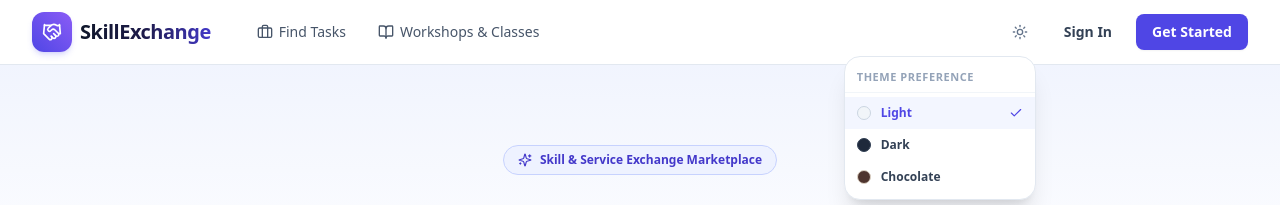
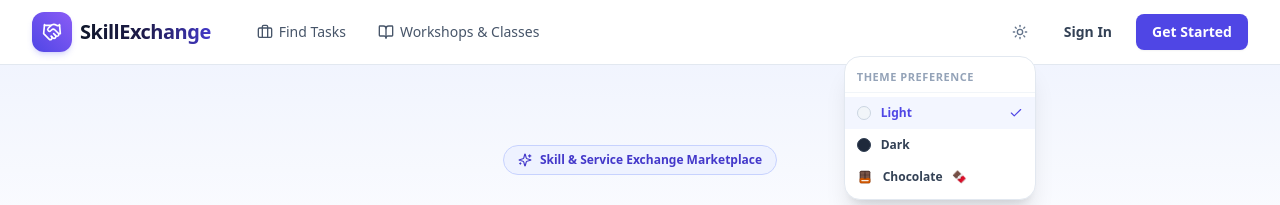
Before and after one commit to TejasGhadge802/skill-exchange-platform-AG, a React (Vite) app in the folder client/: page / in a window 1280 px wide. Both pictures are taken after a click on the button "Change Theme". Shown: the top 205 px of the page. Built offline with nearby package versions, Linux system fonts and the light colour scheme; no server answers.

Commit message:
feat(theme): replace palette icon with custom chocolate bar icon and emoji in theme selector

```diff
--- a/client/src/components/common/ThemeSelector.jsx
+++ b/client/src/components/common/ThemeSelector.jsx
@@ -1,6 +1,35 @@
 import React, { useState, useRef, useEffect } from 'react';
-import { Sun, Moon, Palette, Check } from 'lucide-react';
+import { Sun, Moon, Check } from 'lucide-react';
 import { useTheme } from '../../context/ThemeContext';
+
+// Custom Chocolate Bar Icon designed with theme colors (#4E342E & #CC5500)
+const ChocolateIcon = ({ className = 'w-4 h-4' }) => (
+  <svg
+    viewBox="0 0 24 24"
+    fill="none"
+    xmlns="http://www.w3.org/2000/svg"
+    className={className}
+    aria-hidden="true"
+  >
+    {/* Dark Chocolate Bar Base */}
+    <rect x="4" y="2.5" width="16" height="19" rx="2.5" fill="#4E342E" />
+
+    {/* Scored Chocolate Chunks */}
+    <rect x="5.5" y="4" width="5.5" height="4.5" rx="1" fill="#795548" />
+    <rect x="13" y="4" width="5.5" height="4.5" rx="1" fill="#795548" />
+
+    <rect x="5.5" y="9.5" width="5.5" height="4.5" rx="1" fill="#795548" />
+    <rect x="13" y="9.5" width="5.5" height="4.5" rx="1" fill="#795548" />
+
+    {/* Burnt Orange Peeled Foil Wrapper */}
+    <path
+      d="M4 14.5 L7.5 13 L12 14.5 L16.5 13 L20 14.5 V19 C20 20.38 18.88 21.5 17.5 21.5 H6.5 C5.12 21.5 4 20.38 4 19 Z"
+      fill="#CC5500"
+    />
+    {/* Foil Accent Band */}
+    <rect x="6.5" y="16.5" width="11" height="1.8" rx="0.5" fill="#FFFDF7" opacity="0.9" />
+  </svg>
+);
 
 const ThemeSelector = ({ className = '', align = 'right' }) => {
   const { theme, setTheme, themes } = useTheme();
@@ -25,7 +54,7 @@ const ThemeSelector = ({ className = '', align = 'right' }) => {
         return <Moon className={size} />;
       case 'chocolate':
       default:
-        return <Palette className={size} />;
+        return <ChocolateIcon className={size} />;
     }
   };
 
@@ -67,11 +96,16 @@ const ThemeSelector = ({ className = '', align = 'right' }) => {
                 }`}
               >
                 <div className="flex items-center gap-2.5">
-                  <span
-                    className="w-3.5 h-3.5 rounded-full border shadow-xs shrink-0"
-                    style={{ backgroundColor: t.dot, borderColor: t.border }}
-                  />
+                  {t.id === 'chocolate' ? (
+                    <ChocolateIcon className="w-4 h-4 shrink-0" />
+                  ) : (
+                    <span
+                      className="w-3.5 h-3.5 rounded-full border shadow-xs shrink-0"
+                      style={{ backgroundColor: t.dot, borderColor: t.border }}
+                    />
+                  )}
                   <span>{t.name}</span>
+                  {t.id === 'chocolate' && <span className="text-xs leading-none">🍫</span>}
                 </div>
                 {isSelected && <Check className="w-3.5 h-3.5 text-indigo-600 dark:text-indigo-400" />}
               </button>
```
